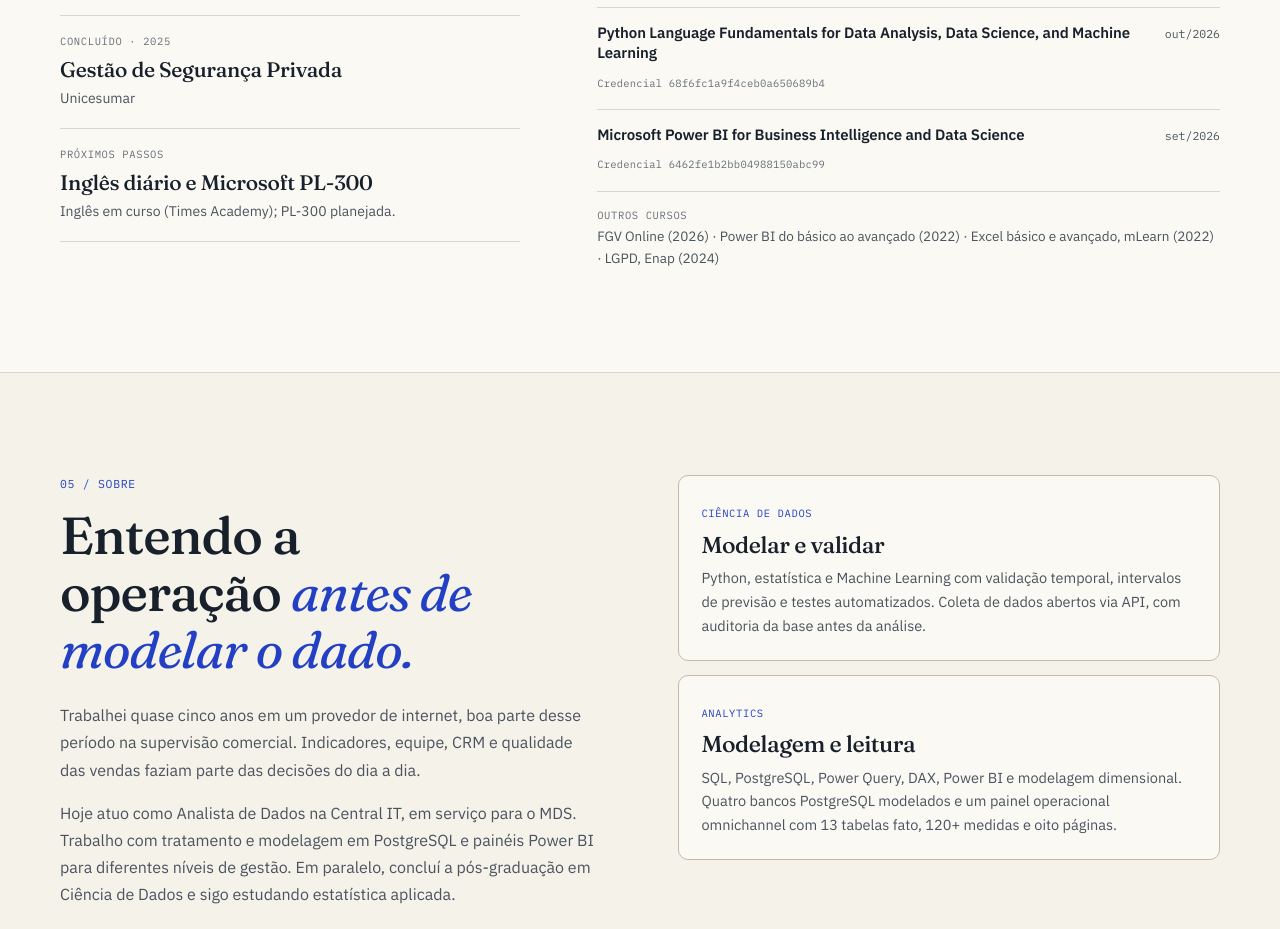
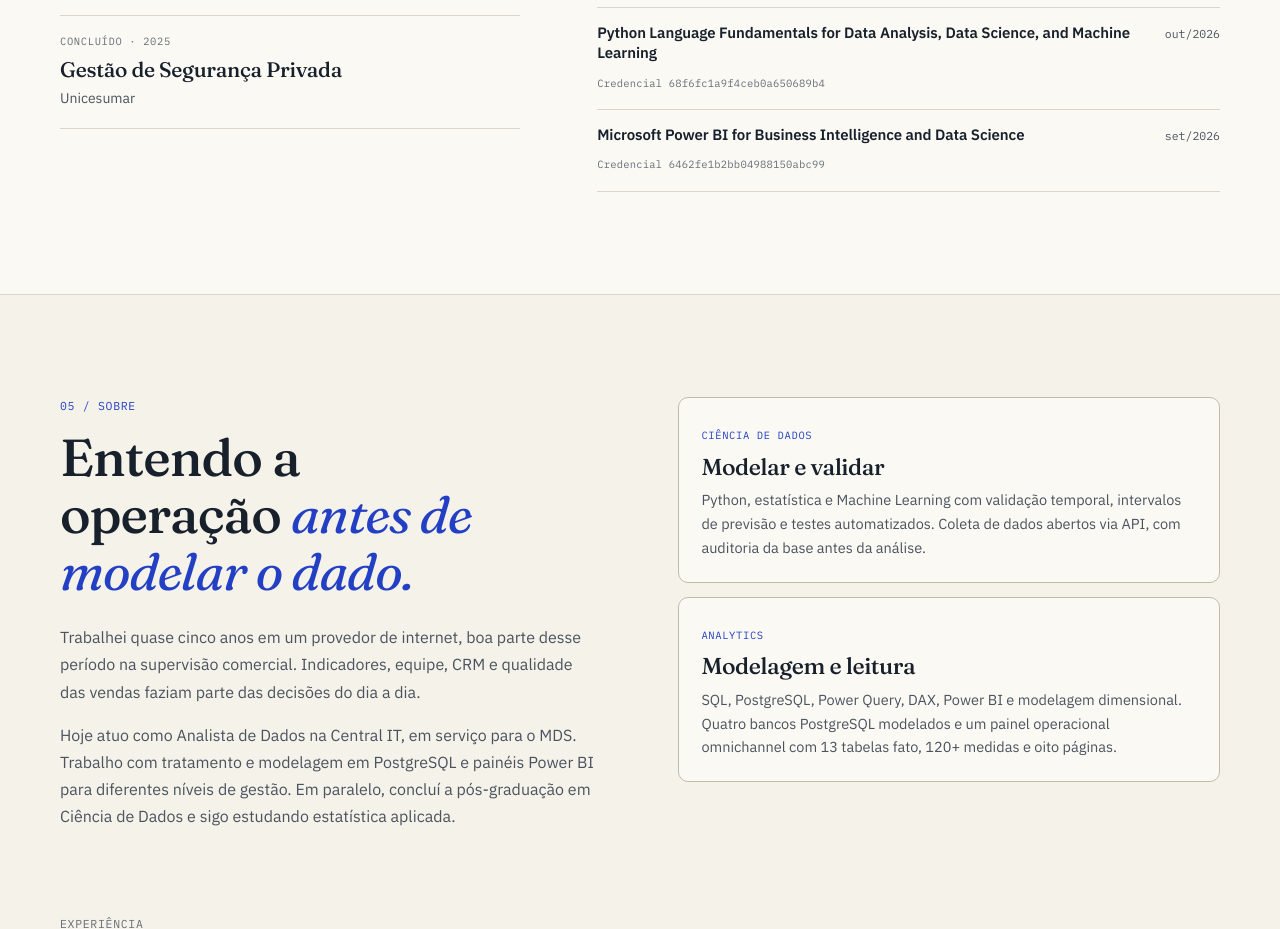
Before and after one commit to vinriibeiro/vinriibeiro.github.io, a plain HTML site: page index.html in a window 1280 px wide. Shown: the part 5209-6138 px from the top of the page. Drawn offline with Linux system fonts and the light colour scheme.

Commit message:
Remove próximos passos e outros cursos da seção Formação
Co-Authored-By: Claude Fable 5.2 <noreply@anthropic.com>
Claude-Session: https://claude.ai/code/session_01B4bXDApEraCRa2nQRf9vCk

```diff
--- a/assets/style.css
+++ b/assets/style.css
@@ -219,8 +219,6 @@ ul,ol{margin-top:0}
 .cert-list h4{margin:0 0 4px}
 .cert-list .mono{color:var(--dim);font-size:10.5px;letter-spacing:.02em;text-transform:none;overflow-wrap:anywhere}
 .cert-list time{font:400 11.5px/1.5 var(--mono);color:var(--muted);white-space:nowrap}
-.cert-other{font-size:13.5px;line-height:1.6;margin:16px 0 0}
-.cert-other .mono{display:block;color:var(--dim);font-size:10.5px;margin-bottom:3px}
 
 /* Sobre e experiência */
 .about-layout{display:grid;grid-template-columns:minmax(0,1fr) minmax(0,1fr);gap:clamp(36px,6vw,80px);align-items:start}
--- a/index.html
+++ b/index.html
@@ -186,7 +186,6 @@
                 <article class="degree is-current"><span class="mono degree-status"><i class="status-dot"></i> Em andamento · início nov/2026</span><h4>Pós-graduação em Estatística Aplicada para Data Science</h4><p>Unicesumar · do básico ao experimental design · EAD</p></article>
                 <article class="degree"><span class="mono degree-status">Concluída · nov/2026</span><h4>Pós-graduação em Ciência de Dados</h4><p>Unicesumar</p></article>
                 <article class="degree"><span class="mono degree-status">Concluído · 2025</span><h4>Gestão de Segurança Privada</h4><p>Unicesumar</p></article>
-                <article class="degree"><span class="mono degree-status">Próximos passos</span><h4>Inglês diário e Microsoft PL-300</h4><p>Inglês em curso (Times Academy); PL-300 planejada.</p></article>
               </div>
             </div>
             <div>
@@ -198,7 +197,6 @@
                 <li><div><h4>Python Language Fundamentals for Data Analysis, Data Science, and Machine Learning</h4><span class="mono">Credencial 68f6fc1a9f4ceb0a650689b4</span></div><time>out/2026</time></li>
                 <li><div><h4>Microsoft Power BI for Business Intelligence and Data Science</h4><span class="mono">Credencial 6462fe1b2bb04988150abc99</span></div><time>set/2026</time></li>
               </ul>
-              <p class="cert-other"><span class="mono">Outros cursos</span> FGV Online (2026) · Power BI do básico ao avançado (2022) · Excel básico e avançado, mLearn (2022) · LGPD, Enap (2024)</p>
             </div>
           </div>
         </div>
```
